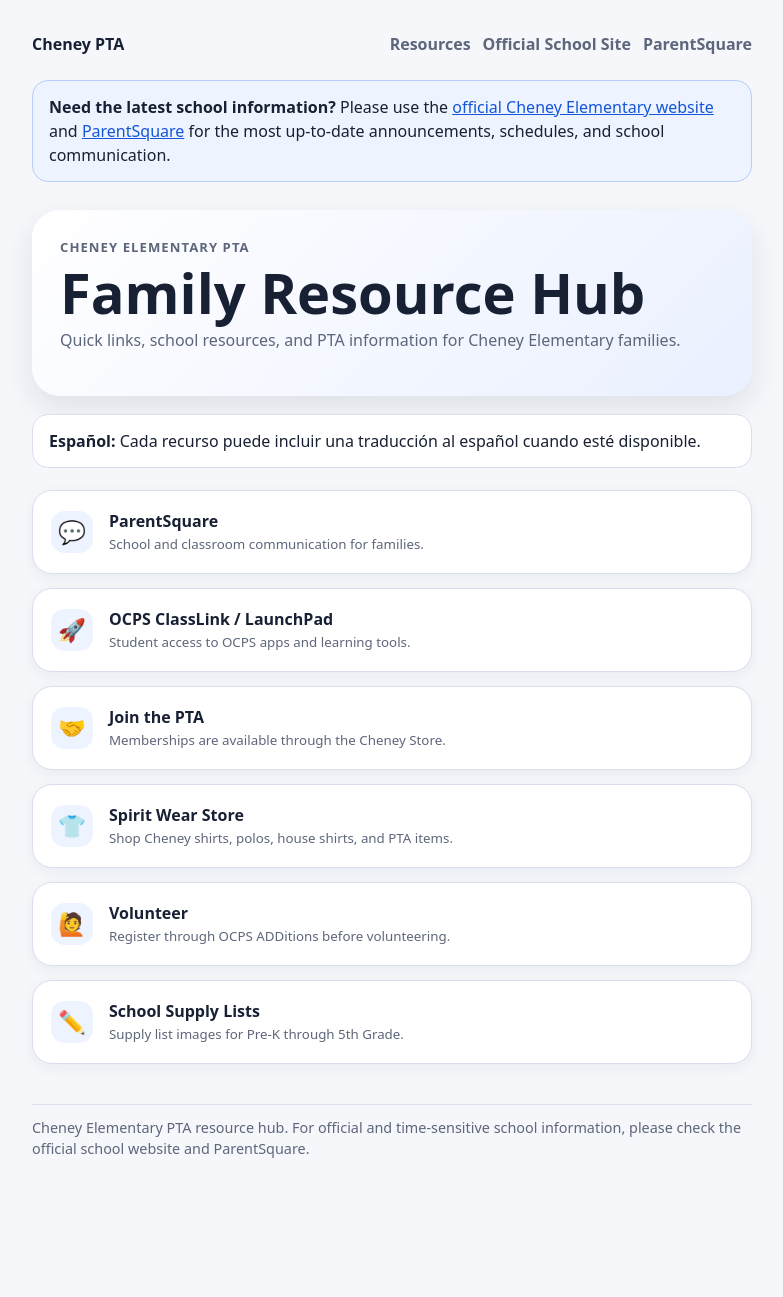
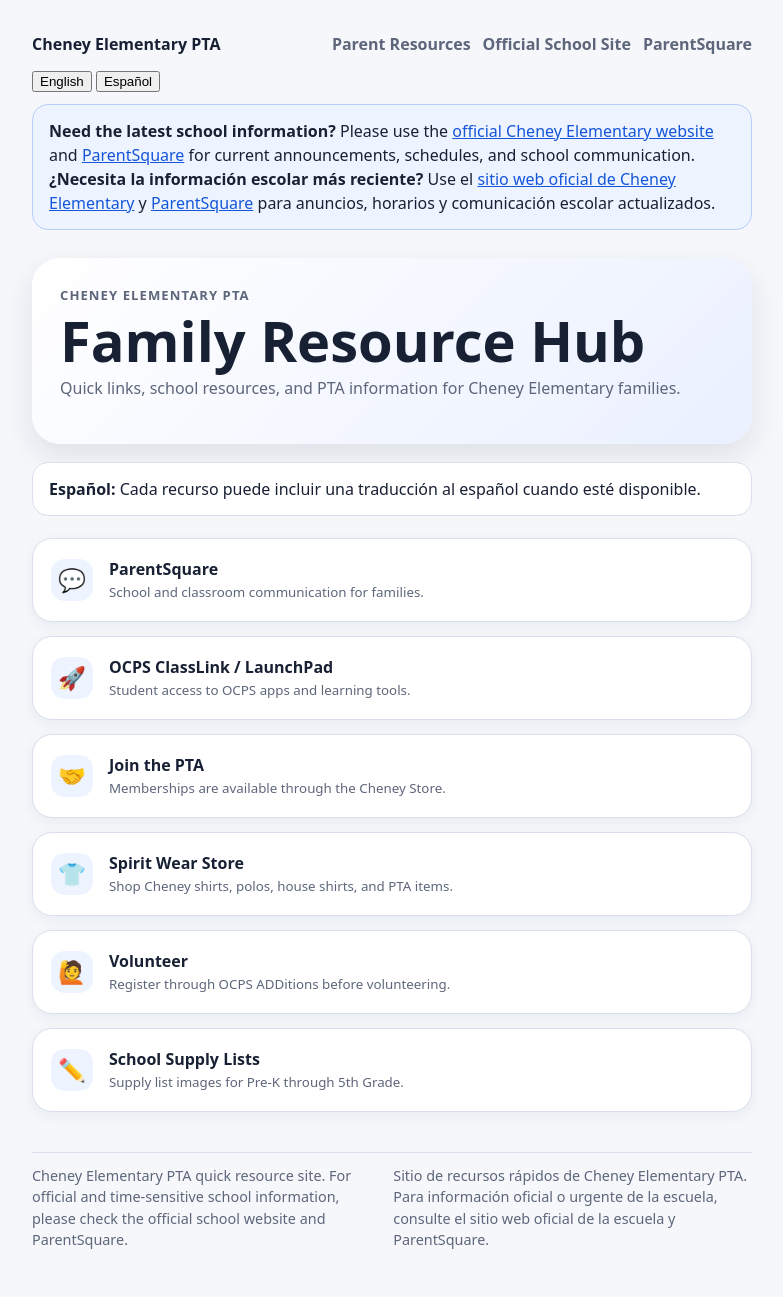
Before and after one commit to matthewtckr/cheneypta, a Jekyll site: the page built from index.md, in a window 1280 px wide. Shown: the whole page, without its empty margins (248-1031 px from the left). Built offline with Jekyll 4.4.1, drawn with Linux system fonts in a browser that asks for light colours; before the commit the page ends 1206 px from its top, so only the background shows below that.

Commit message:
Add language toggle and minimal layout shell

```diff
--- a/_layouts/default.html
+++ b/_layouts/default.html
@@ -10,16 +10,22 @@
 <body>
   <div class="page-shell">
     <header class="site-header">
-      <a class="site-title" href="{{ '/' | relative_url }}">Cheney PTA</a>
+      <a class="site-title" href="{{ '/' | relative_url }}">Cheney Elementary PTA</a>
       <nav aria-label="Primary navigation">
-        <a href="{{ '/' | relative_url }}">Resources</a>
+        <a href="{{ '/' | relative_url }}">Parent Resources</a>
         <a href="https://cheneyes.ocps.net/">Official School Site</a>
         <a href="https://www.ocps.net/parentsquare">ParentSquare</a>
       </nav>
     </header>
 
+    <div class="language-toggle" aria-label="Language selection">
+      <button type="button" data-set-lang="en">English</button>
+      <button type="button" data-set-lang="es">Español</button>
+    </div>
+
     <aside class="official-info-note">
-      <strong>Need the latest school information?</strong> Please use the <a href="https://cheneyes.ocps.net/">official Cheney Elementary website</a> and <a href="https://www.ocps.net/parentsquare">ParentSquare</a> for the most up-to-date announcements, schedules, and school communication.
+      <div data-lang="en"><strong>Need the latest school information?</strong> Please use the <a href="https://cheneyes.ocps.net/">official Cheney Elementary website</a> and <a href="https://www.ocps.net/parentsquare">ParentSquare</a> for current announcements, schedules, and school communication.</div>
+      <div data-lang="es"><strong>¿Necesita la información escolar más reciente?</strong> Use el <a href="https://cheneyes.ocps.net/">sitio web oficial de Cheney Elementary</a> y <a href="https://www.ocps.net/parentsquare">ParentSquare</a> para anuncios, horarios y comunicación escolar actualizados.</div>
     </aside>
 
     <main>
@@ -27,8 +33,11 @@
     </main>
 
     <footer class="site-footer">
-      <p>Cheney Elementary PTA resource hub. For official and time-sensitive school information, please check the official school website and ParentSquare.</p>
+      <p data-lang="en">Cheney Elementary PTA quick resource site. For official and time-sensitive school information, please check the official school website and ParentSquare.</p>
+      <p data-lang="es">Sitio de recursos rápidos de Cheney Elementary PTA. Para información oficial o urgente de la escuela, consulte el sitio web oficial de la escuela y ParentSquare.</p>
     </footer>
   </div>
+
+  <script src="{{ '/assets/js/language.js' | relative_url }}"></script>
 </body>
 </html>
```
